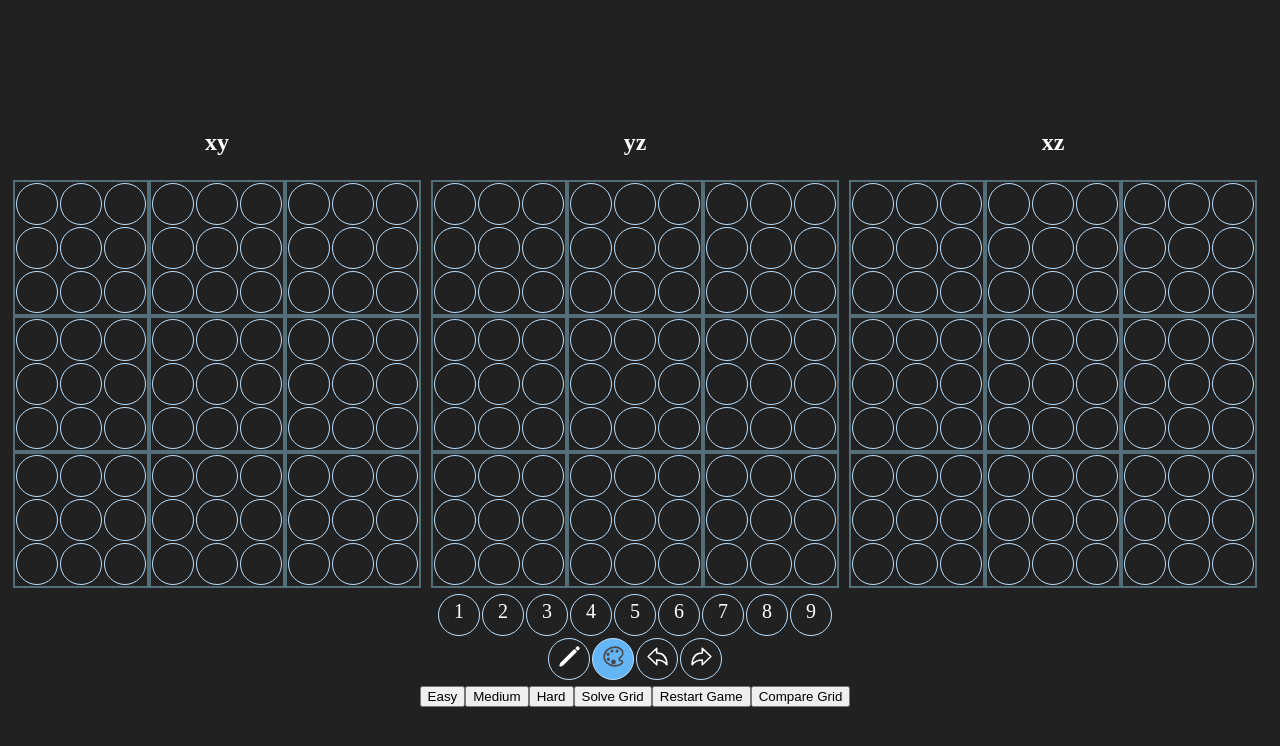
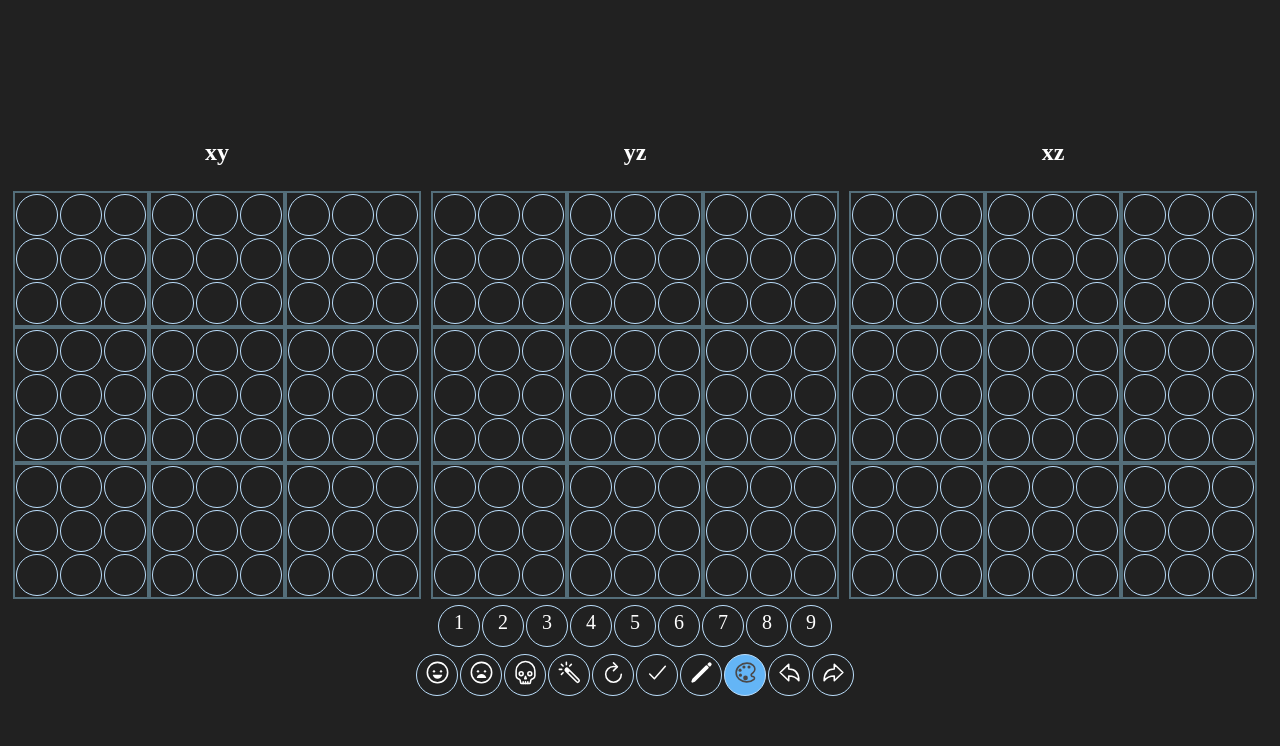
Before and after one commit to JohYoshida/Sudokube, a React (Create React App) app: page / in a window 1280 px wide. Shown: the top 746 px of the page. Built offline with nearby package versions, Linux system fonts and the light colour scheme.

Commit message:
Moved all controls to Controls, and gave buttons Cell styling and Ionicon icons with hoverable title tags

```diff
--- a/src/App.js
+++ b/src/App.js
@@ -80,19 +80,19 @@ class App extends Component {
               </div>
               <NumSelector
                 selectedValue={this.state.selectedValue}
-                mode={this.state.mode}
                 onClickCell={this.onClickCell.bind(this)}
-                changeMode={this.changeMode.bind(this)}
-                showColors={this.state.showColors}
-                toggleColors={this.toggleColors.bind(this)}
-                undo={this.undo.bind(this)}
-                redo={this.redo.bind(this)}
               />
               <Controls
                 startGame={this.startGame.bind(this)}
                 restartGame={this.restartGame.bind(this)}
                 solve={this.solve.bind(this)}
                 compare={this.compare.bind(this)}
+                mode={this.state.mode}
+                changeMode={this.changeMode.bind(this)}
+                showColors={this.state.showColors}
+                toggleColors={this.toggleColors.bind(this)}
+                undo={this.undo.bind(this)}
+                redo={this.redo.bind(this)}
               />
             <div>{this.state.message}</div>
             </div>
--- a/src/components/Controls.jsx
+++ b/src/components/Controls.jsx
@@ -1,19 +1,52 @@
 import React, {
   Component
 } from 'react';
-
+import {
+  IoHappyOutline,
+  IoSadOutline,
+  IoSkullOutline,
+  IoColorWandOutline,
+  IoRefresh,
+  IoCheckmark
+} from "react-icons/io5";
+import ModeSelector from "./ModeSelector";
+import ColorToggler from "./ColorToggler";
+import UndoButton from "./UndoButton";
+import RedoButton from "./RedoButton";
 
 class Controls extends Component {
 
   render() {
     return (
-      <div className="Controls">
-        <button onClick={this.props.startGame.bind(this,"easy")} >Easy</button>
-        <button onClick={this.props.startGame.bind(this,"medium")} >Medium</button>
-        <button onClick={this.props.startGame.bind(this,"hard")} >Hard</button>
-        <button onClick={this.props.solve} >Solve Grid</button>
-        <button onClick={this.props.restartGame} >Restart Game</button>
-        <button onClick={this.props.compare} >Compare Grid</button>
+      <div className="Controls row">
+        <div className={"Cell"} title="Easy" onClick={this.props.startGame.bind(this,"easy")} ><IoHappyOutline size={25} /></div>
+        <div className={"Cell"} title="Difficult" onClick={this.props.startGame.bind(this,"medium")} ><IoSadOutline size={25} /></div>
+        <div className={"Cell"} title="Deadly" onClick={this.props.startGame.bind(this,"hard")} ><IoSkullOutline size={25} /></div>
+        <div className={"Cell"} title="Solve puzzle" onClick={this.props.solve} ><IoColorWandOutline size={25} /></div>
+        <div className={"Cell"} title="Restart puzzle" onClick={this.props.restartGame} ><IoRefresh size={25} /></div>
+        <div className={"Cell"} title="Check against solution" onClick={this.props.compare} ><IoCheckmark size={25} /></div>
+        <div title={this.props.mode === "pen" ? "Switch to pencil" : "Switch to pen"}>
+          <ModeSelector
+            onClick={this.props.changeMode}
+            selectedValue={this.props.mode}
+            />
+        </div>
+        <div title="Toggle set coloring">
+          <ColorToggler
+            showColors={this.props.showColors}
+            onClick={this.props.toggleColors}
+            />
+        </div>
+        <div title="Undo">
+          <UndoButton
+            onClick={this.props.undo}
+            />
+        </div>
+        <div title="Redo">
+          <RedoButton
+            onClick={this.props.redo}
+            />
+        </div>
       </div>
     );
   }
--- a/src/components/NumSelector.jsx
+++ b/src/components/NumSelector.jsx
@@ -2,16 +2,11 @@ import React, {
   Component
 } from 'react';
 import Cell from "./Cell";
-import ModeSelector from "./ModeSelector";
-import ColorToggler from "./ColorToggler";
-import UndoButton from "./UndoButton";
-import RedoButton from "./RedoButton";
 
 class NumSelector extends Component {
 
   render() {
     let numbers = [];
-    let controls = []
     for (var i = 1; i <= 9; i++) {
       numbers.push(
         <Cell
@@ -22,41 +17,10 @@ class NumSelector extends Component {
         />
       );
     }
-    // Add mode selector
-    controls.push(
-      <ModeSelector
-        onClick={this.props.changeMode}
-        selectedValue={this.props.mode}
-      />
-    );
-    // Add show color toggle
-    controls.push(
-      <ColorToggler
-        showColors={this.props.showColors}
-        onClick={this.props.toggleColors}
-      />
-    );
-    // Add undo button
-    controls.push(
-      <UndoButton
-        onClick={this.props.undo}
-      />
-    );
-    // Add redo button
-    controls.push(
-      <RedoButton
-        onClick={this.props.redo}
-      />
-    );
     return (
       <div className="NumSelector">
-        <div className="col">
-          <div className="row">
-            {numbers}
-          </div>
-          <div className="row">
-            {controls}
-          </div>
+        <div className="row">
+          {numbers}
         </div>
       </div>
     );
```
